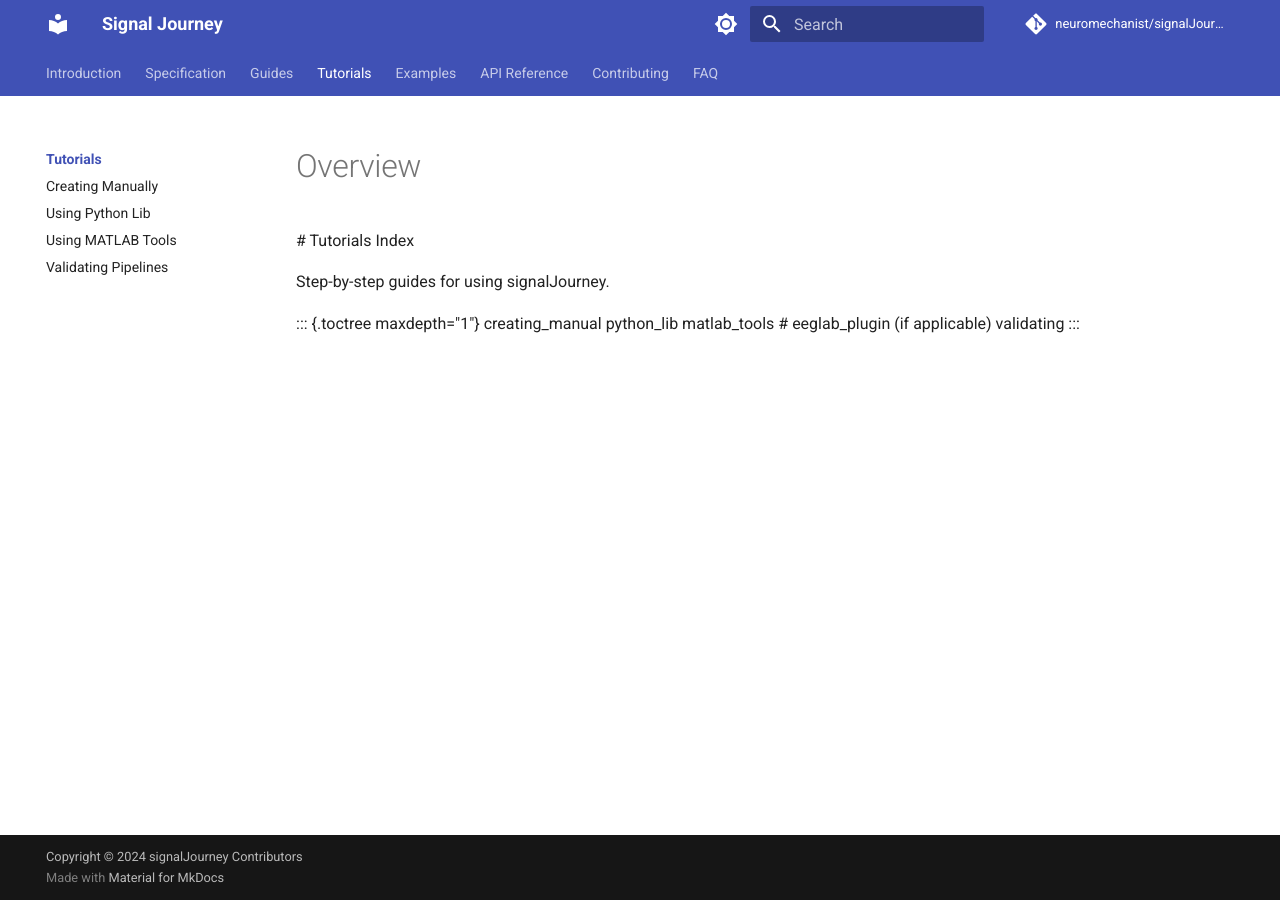
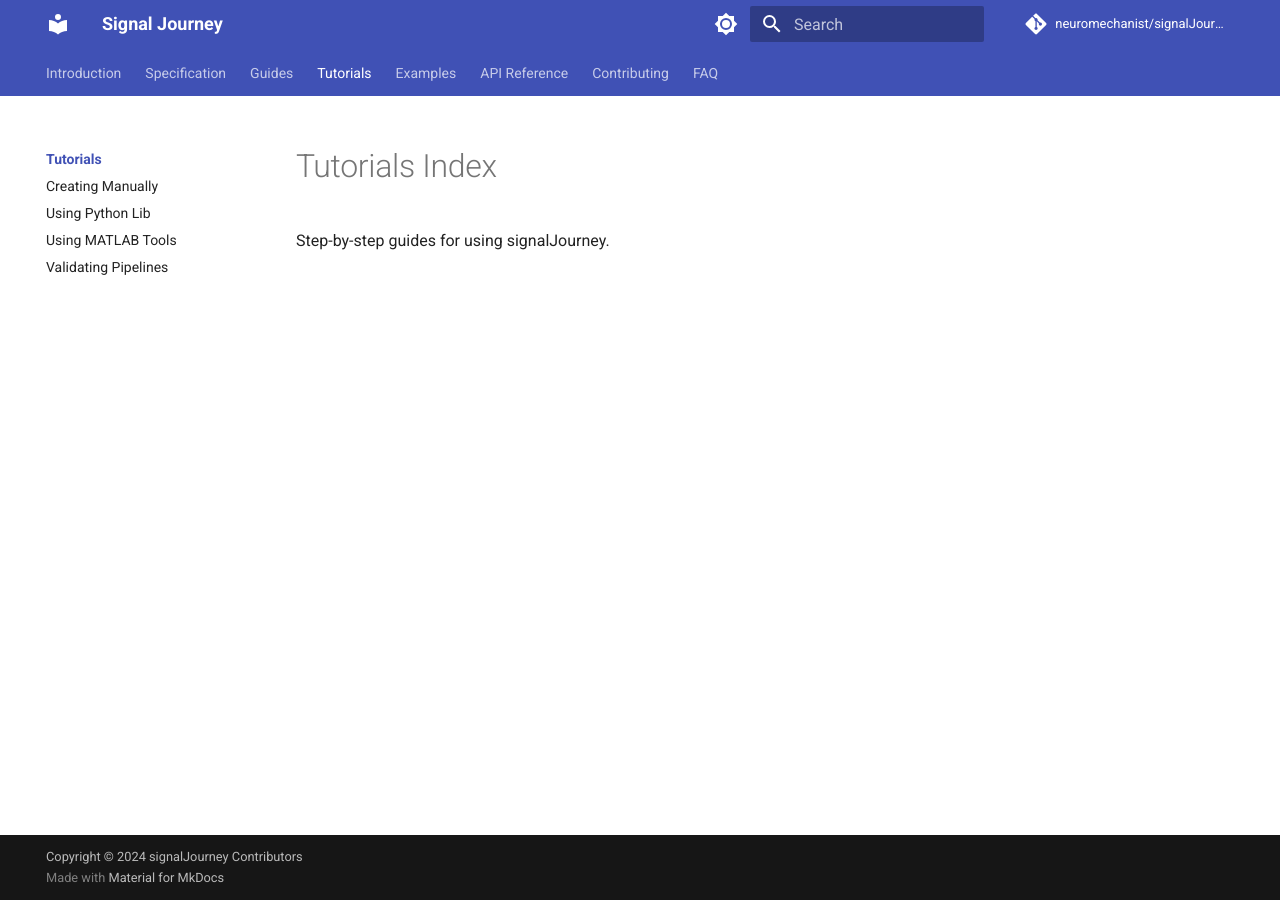
Before and after one commit to signalJourney/signalJourney, an MkDocs documentation site: the page built from docs/tutorials/index.md, in a window 1280 px wide. Built offline with MkDocs 1.6.1 and Material for MkDocs 9.7.7, drawn with Linux system fonts in a browser that asks for light colours; comment, search, counter and statistics services are not loaded.

Commit message:
update hte landing pages

```diff
--- a/docs/tutorials/index.md
+++ b/docs/tutorials/index.md
@@ -1,8 +1,3 @@
-\# Tutorials Index
+# Tutorials Index
 
 Step-by-step guides for using signalJourney.
-
-::: {.toctree maxdepth="1"}
-creating_manual python_lib matlab_tools \# eeglab_plugin (if applicable)
-validating
-:::
```
Also changed, not shown: docs/api/index.md (+9 -6 lines), docs/examples/index.md (+1 -6 lines), docs/guides/index.md (+1 -6 lines), docs/specification/index.md (+1 -5 lines).
